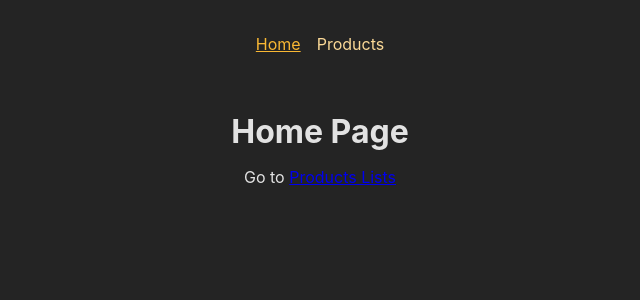
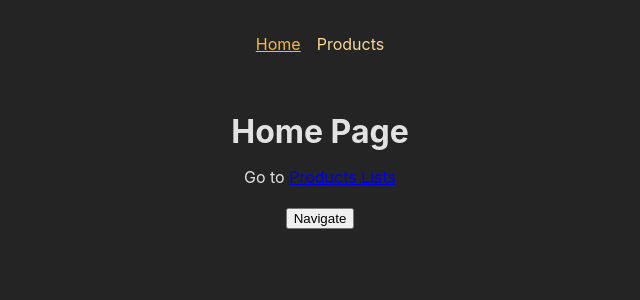
Before and after one commit to dev-Zidxne/ReactRouterDOM, a React (Create React App) app: page / in a window 1280 px wide. Shown: the top 300 px of the page, without its empty margins (320-960 px from the left). Built offline with nearby package versions, Linux system fonts and the light colour scheme.

Commit message:
Navigating Programmatically with useNavigate

```diff
--- a/src/pages/Home.js
+++ b/src/pages/Home.js
@@ -1,13 +1,22 @@
 import React from "react";
-import { Link } from "react-router-dom";
+import { Link, useNavigate } from "react-router-dom";
 
 function HomePage() {
+  const naviagte = useNavigate();
+
+  function navigateHandler() {
+    naviagte("products");
+  }
+
   return (
     <>
       <h1>Home Page</h1>
       <p>
         Go to <Link to="/products">Products Lists</Link>
       </p>
+      <p>
+        <button onClick={navigateHandler}>Navigate</button>
+      </p>
     </>
   );
 }
```
